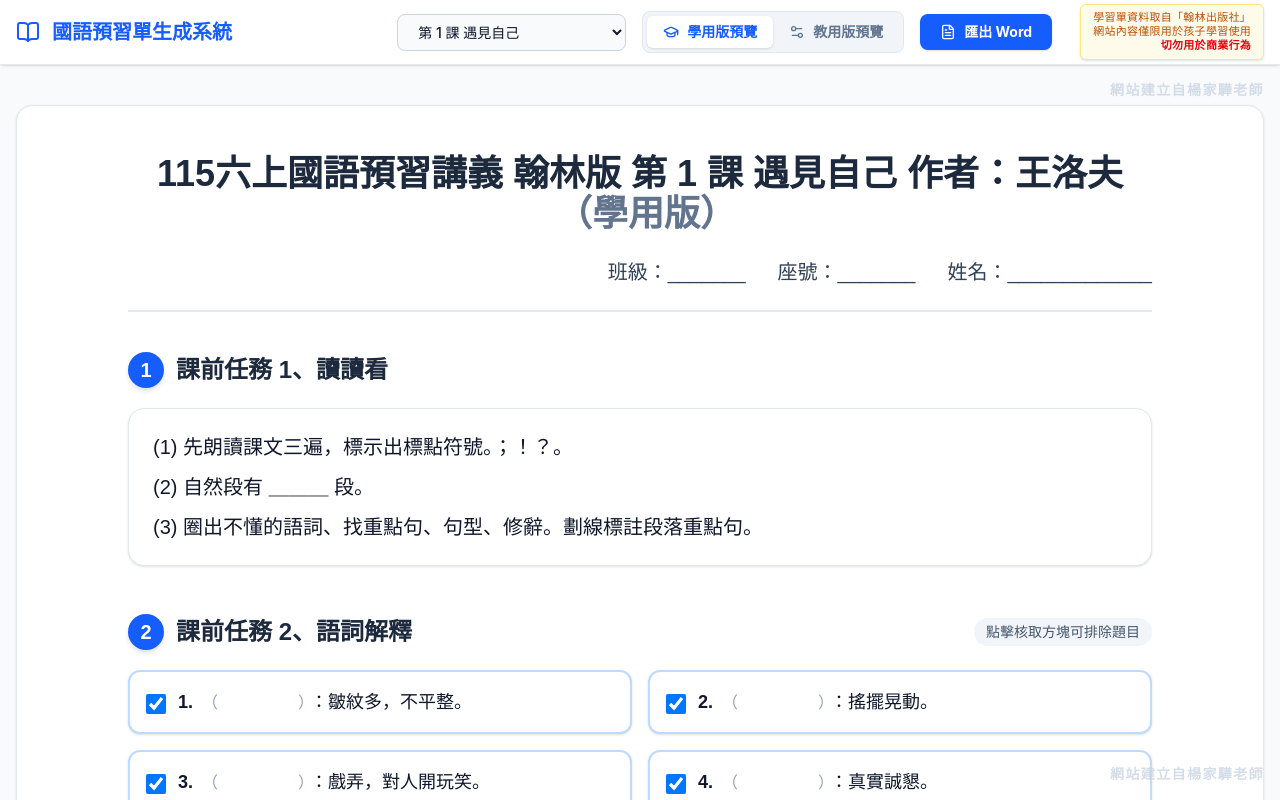
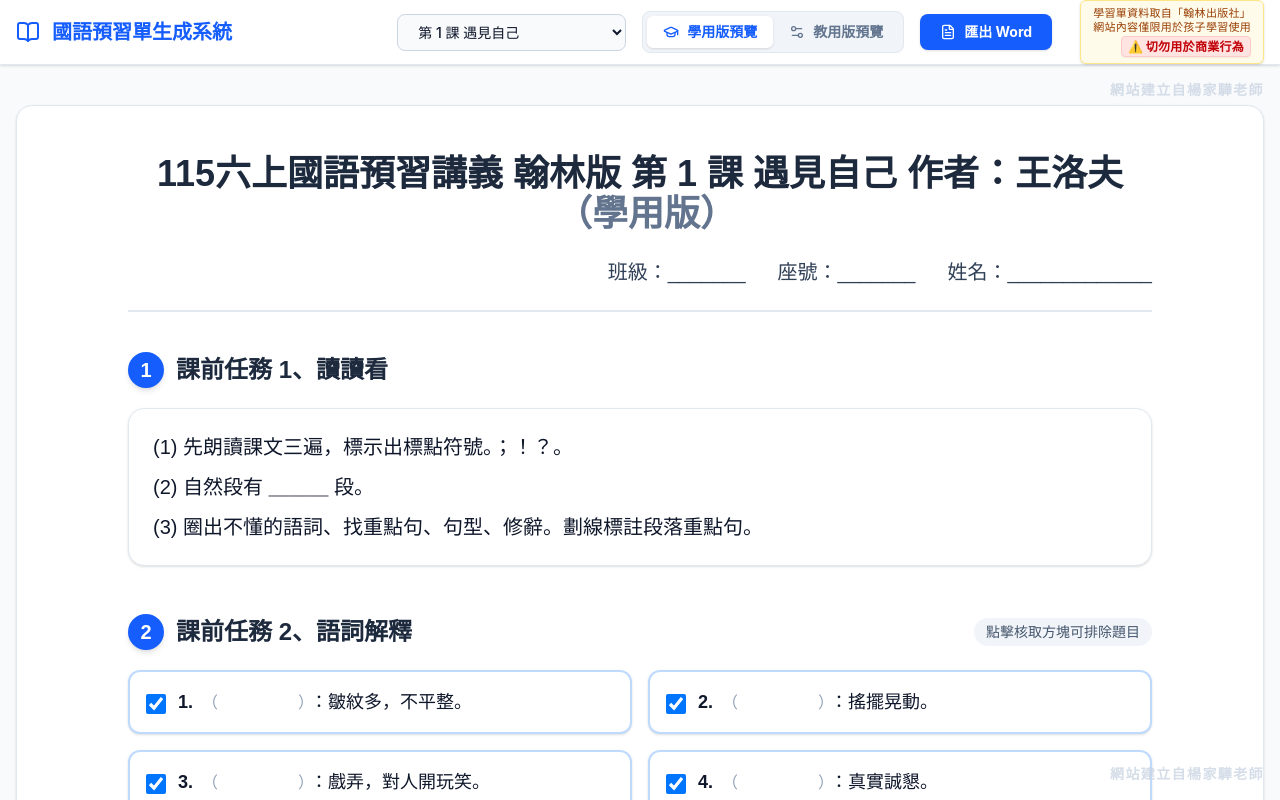
Before and after one commit to chy23/study-guide-generator, a React (Vite) app: page / in a window 1280 px wide. Shown: the top 800 px of the page. Built offline with nearby package versions, Linux system fonts and the light colour scheme.

Commit message:
加強『切勿用於商業行為』警示標籤樣式

```diff
--- a/src/App.jsx
+++ b/src/App.jsx
@@ -119,10 +119,12 @@ function App() {
               <FileText className="w-4 h-4" />
               匯出 Word
             </button>
-            <div className="hidden lg:block text-[11px] text-amber-700 bg-amber-50 border border-amber-200 rounded-md px-3 py-1.5 text-right leading-tight ml-3 font-medium tracking-wide shadow-sm">
+            <div className="hidden lg:block text-[11px] text-amber-800 bg-amber-50 border border-amber-200 rounded-md px-3 py-1.5 text-right leading-tight ml-3 font-medium tracking-wide shadow-sm">
               學習單資料取自「翰林出版社」<br/>
               網站內容僅限用於孩子學習使用<br/>
-              <span className="text-red-600 font-bold">切勿用於商業行為</span>
+              <span className="text-red-700 font-black text-[12px] bg-red-100/90 px-1.5 py-0.5 rounded inline-block mt-0.5 border border-red-200 shadow-2xs">
+                ⚠️ 切勿用於商業行為
+              </span>
             </div>
           </div>
         </div>
```
